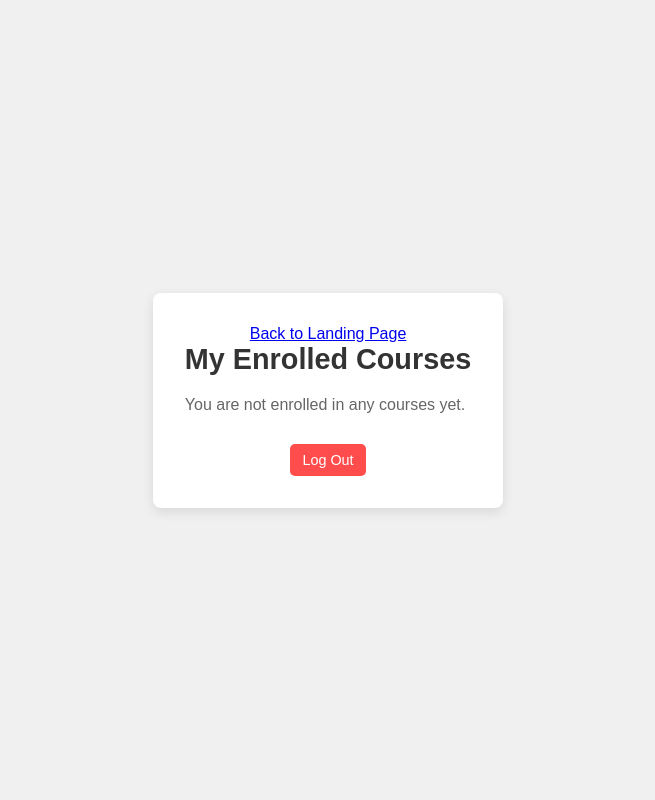
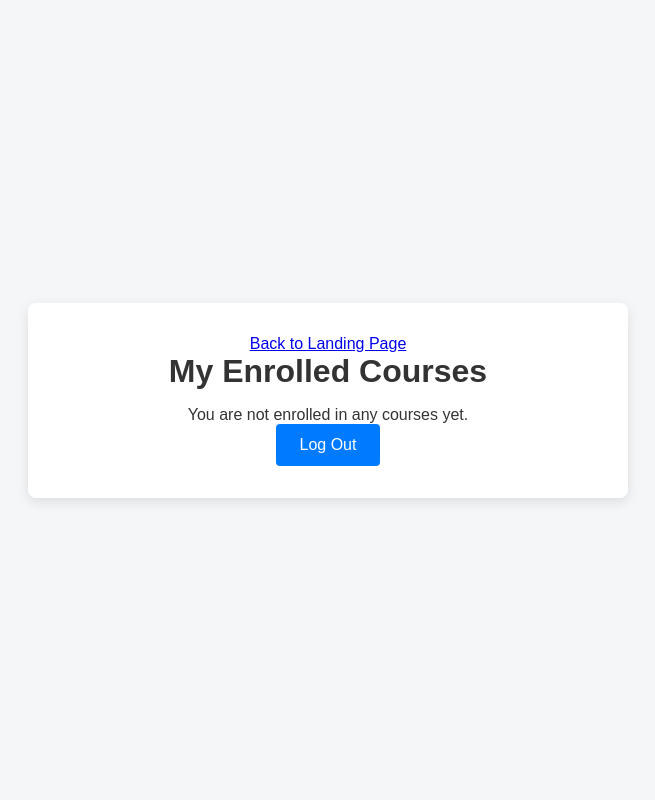
Before and after one commit to ayohassan-1/dreamweaver1, a PHP site: page /myCourses.php in a window 1280 px wide. Shown: the whole page, without its empty margins (312-967 px from the left). Run offline with PHP 8.4, Linux system fonts and the light colour scheme; a user stored in the database is signed in; data that the repository does not hold is empty.

Commit message:
Update style.css

```diff
--- a/users/style.css
+++ b/users/style.css
@@ -3,36 +3,52 @@
     margin: 0;
     padding: 0;
     box-sizing: border-box;
+    font-family: Arial, sans-serif;
 }
 
+/* Body styling */
 body {
-    font-family: Arial, sans-serif;
     background-color: #f4f6f8;
     color: #333;
     display: flex;
+    flex-direction: column;
     align-items: center;
     justify-content: center;
-    height: 100vh;
+    min-height: 100vh;
+    padding: 20px;
 }
 
-/* Container styling for the login form */
-.login-container, .container {
-    text-align: center;
+/* Main container for form */
+.container {
+    max-width: 600px;
+    width: 100%;
+    background-color: #fff;
     padding: 2rem;
-    max-width: 400px;
-    background-color: #fff;
     border-radius: 8px;
     box-shadow: 0px 4px 12px rgba(0, 0, 0, 0.1);
+    text-align: center;
+}
+
+/* Footer styling */
+footer {
+    width: 100%;
+    background-color: #333;
+    color: white;
+    text-align: center;
+    padding: 10px 0;
+    position: fixed;
+    bottom: 0;
+    left: 0;
 }
 
 /* Heading styling */
 h1 {
     font-size: 2rem;
+    margin-bottom: 1rem;
     color: #333;
-    margin-bottom: 1rem;
 }
 
-/* Label and input styling */
+/* Label and input fields */
 label {
     display: block;
     font-size: 1rem;
@@ -41,191 +57,45 @@ label {
 }
 
 input[type="text"],
-input[type="password"] {
+input[type="email"],
+input[type="password"],
+textarea {
     width: 100%;
-    padding: 0.5rem;
-    margin-bottom: 1rem;
+    padding: 0.75rem;
+    margin-bottom: 1.5rem;
     border: 1px solid #ccc;
     border-radius: 4px;
     font-size: 1rem;
+    background-color: #f9f9f9;
+}
+
+textarea {
+    resize: vertical;
+    height: 120px;
 }
 
 /* Button styling */
-.login-button,
-.logout-button {
+button {
     background-color: #007bff;
     color: #fff;
     font-size: 1rem;
-    padding: 0.5rem 1.5rem;
+    padding: 0.75rem 1.5rem;
     border: none;
     border-radius: 4px;
     cursor: pointer;
     transition: background-color 0.3s ease;
 }
 
-.login-button:hover,
-.logout-button:hover {
+button:hover {
     background-color: #0056b3;
 }
 
-/* Error message styling */
-.error {
-    color: red;
-    margin-top: 1rem;
+/* Responsive design */
+@media (max-width: 768px) {
+    .container {
+        padding: 1rem;
+    }
+    h1 {
+        font-size: 1.5rem;
+    }
 }
-/* Reset some default styles */
-* {
-    margin: 0;
-    padding: 0;
-    box-sizing: border-box;
-    font-family: Arial, sans-serif;
-}
-
-body {
-    display: flex;
-    justify-content: center;
-    align-items: center;
-    background-color: #f5f5f5;
-    color: #333;
-    height: 100vh;
-    padding: 20px;
-}
-
-/* User info at top right */
-.user-info {
-    position: absolute;
-    top: 20px;
-    right: 20px;
-    background-color: #fff;
-    padding: 15px;
-    border-radius: 8px;
-    box-shadow: 0 4px 8px rgba(0, 0, 0, 0.1);
-    text-align: right;
-}
-
-.user-info p {
-    margin: 5px 0;
-    font-size: 0.9em;
-    color: #555;
-}
-
-.logout-button {
-    display: inline-block;
-    margin-top: 10px;
-    padding: 8px 12px;
-    background-color: #ff4d4d;
-    color: #fff;
-    border: none;
-    border-radius: 5px;
-    text-decoration: none;
-    font-size: 0.9em;
-}
-
-.logout-button:hover {
-    background-color: #e43a3a;
-}
-
-/* Main content area */
-.content {
-    max-width: 800px;
-    width: 100%;
-    background-color: #fff;
-    padding: 20px;
-    border-radius: 8px;
-    box-shadow: 0 4px 8px rgba(0, 0, 0, 0.1);
-    text-align: left;
-}
-
-h1 {
-    font-size: 1.8em;
-    margin-bottom: 10px;
-    color: #333;
-}
-
-p {
-    margin-bottom: 20px;
-    color: #666;
-}
-
-/* Courses section */
-.courses {
-    display: flex;
-    flex-wrap: wrap;
-    gap: 20px;
-}
-
-.course {
-    background-color: #f9f9f9;
-    padding: 20px;
-    border-radius: 8px;
-    flex: 1 1 250px;
-    min-width: 200px;
-    box-shadow: 0 4px 8px rgba(0, 0, 0, 0.05);
-    text-align: center;
-}
-
-.course h2 {
-    font-size: 1.2em;
-    color: #333;
-    margin-bottom: 10px;
-}
-
-.course p {
-    color: #777;
-    font-size: 0.9em;
-}
-/* style.css */
-
-body {
-    font-family: Arial, sans-serif;
-    background-color: #f0f0f0;
-    display: flex;
-    justify-content: center;
-    align-items: center;
-    height: 100vh;
-    margin: 0;
-}
-
-.login-container {
-    background-color: #fff;
-    padding: 20px;
-    border-radius: 8px;
-    box-shadow: 0 4px 8px rgba(0, 0, 0, 0.1);
-    width: 300px;
-    text-align: center;
-}
-
-h1 {
-    margin-bottom: 20px;
-    color: #333;
-}
-
-label {
-    display: block;
-    margin-bottom: 5px;
-    color: #555;
-}
-
-input[type="text"],
-input[type="password"] {
-    width: 100%;
-    padding: 8px;
-    margin-bottom: 15px;
-    border: 1px solid #ccc;
-    border-radius: 4px;
-}
-
-.login-button {
-    background-color: #4CAF50;
-    color: white;
-    padding: 10px;
-    width: 100%;
-    border: none;
-    border-radius: 4px;
-    cursor: pointer;
-    font-size: 16px;
-}
-
-.login-button:hover {
-    background-color: #45a049;
-}
```
